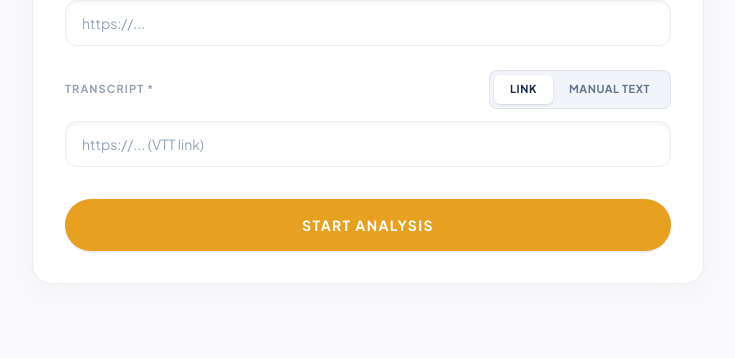
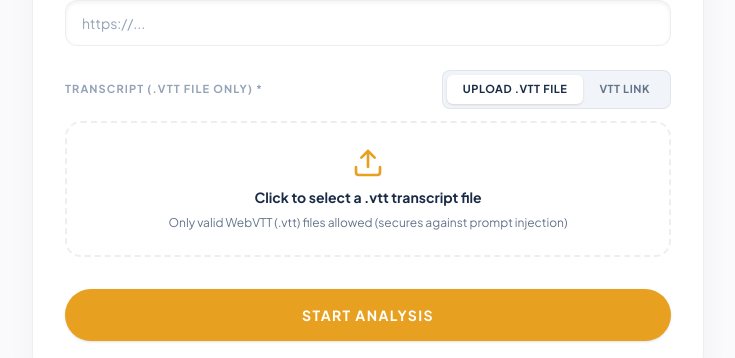
Before and after one commit to cyrustaneja/oogway.ai, a Next.js app: page /analysis/new in a window 1280 px wide. Shown: the part 778-1136 px from the top of the page, without its empty margins (272-1007 px from the left). Built offline with nearby package versions, Linux system fonts and the light colour scheme; no server answers; sample sign-in values are in the browser's storage.

Commit message:
security: restrict transcript inputs strictly to .vtt files and VTT URLs to prevent prompt injection attacks

```diff
--- a/app/(dashboard)/analysis/new/page.tsx
+++ b/app/(dashboard)/analysis/new/page.tsx
@@ -57,10 +57,36 @@ export default function NewAnalysisPage() {
 
   // Asset links
   const [videoUrl, setVideoUrl] = useState("");
-  const [transcriptMode, setTranscriptMode] = useState<'url' | 'manual'>('url');
+  const [transcriptMode, setTranscriptMode] = useState<'file' | 'url'>('file');
   const [transcriptUrl, setTranscriptUrl] = useState("");
   const [transcriptText, setTranscriptText] = useState("");
+  const [vttFileName, setVttFileName] = useState("");
   const [isFocused, setIsFocused]   = useState(false);
+
+  const handleVttFileChange = (e: React.ChangeEvent<HTMLInputElement>) => {
+    const file = e.target.files?.[0];
+    if (!file) return;
+    if (!file.name.toLowerCase().endsWith('.vtt')) {
+      setError("Only .vtt files are allowed to prevent prompt injection.");
+      setVttFileName("");
+      setTranscriptText("");
+      return;
+    }
+    const reader = new FileReader();
+    reader.onload = (event) => {
+      const content = event.target?.result as string;
+      if (!content.includes('-->') && !content.toUpperCase().includes('WEBVTT')) {
+        setError("The selected file is not a valid WebVTT format.");
+        setVttFileName("");
+        setTranscriptText("");
+        return;
+      }
+      setError("");
+      setVttFileName(file.name);
+      setTranscriptText(content);
+    };
+    reader.readAsText(file);
+  };
 
   useEffect(() => {
     Promise.all([
@@ -126,8 +152,8 @@ export default function NewAnalysisPage() {
 
     if (!expertId) { setError("Expert selection is required."); return; }
     if (!videoUrl.trim()) { setError("Video link is required."); return; }
-    if (transcriptMode === 'url' && !transcriptUrl.trim()) { setError("Please provide a Transcript URL."); return; }
-    if (transcriptMode === 'manual' && !transcriptText.trim()) { setError("Please paste the manual transcript text."); return; }
+    if (transcriptMode === 'url' && !transcriptUrl.trim()) { setError("Please provide a VTT Transcript URL."); return; }
+    if (transcriptMode === 'file' && !transcriptText.trim()) { setError("Please select a valid .vtt transcript file."); return; }
 
     setLoading(true);
     try {
@@ -141,7 +167,7 @@ export default function NewAnalysisPage() {
           sessionDate: sessionDate || undefined,
           videoUrl: videoUrl.trim(),
           transcriptUrl: transcriptMode === 'url' ? transcriptUrl.trim() : undefined,
-          transcriptText: transcriptMode === 'manual' ? transcriptText.trim() : undefined,
+          transcriptText: transcriptMode === 'file' ? transcriptText.trim() : undefined,
         }),
       });
 
@@ -535,42 +561,50 @@ export default function NewAnalysisPage() {
 
           <div>
             <div className="flex flex-col sm:flex-row sm:items-center justify-between gap-3 mb-3">
-              <label className="block text-[11px] font-bold text-[var(--muted-foreground)] tracking-widest uppercase">Transcript *</label>
+              <label className="block text-[11px] font-bold text-[var(--muted-foreground)] tracking-widest uppercase">Transcript (.vtt File Only) *</label>
               <div className="flex bg-[var(--layer-2)] rounded-lg p-1 border border-[var(--border)]">
+                <button
+                  type="button"
+                  onClick={() => setTranscriptMode('file')}
+                  className={`flex-1 sm:flex-none px-4 py-1.5 text-[11px] font-bold uppercase tracking-wider rounded-md transition-all ${transcriptMode === 'file' ? 'bg-white text-[var(--foreground)] shadow-sm' : 'text-[var(--muted)] hover:text-[var(--foreground)]'}`}
+                >
+                  Upload .vtt File
+                </button>
                 <button
                   type="button"
                   onClick={() => setTranscriptMode('url')}
                   className={`flex-1 sm:flex-none px-4 py-1.5 text-[11px] font-bold uppercase tracking-wider rounded-md transition-all ${transcriptMode === 'url' ? 'bg-white text-[var(--foreground)] shadow-sm' : 'text-[var(--muted)] hover:text-[var(--foreground)]'}`}
                 >
-                  Link
-                </button>
-                <button
-                  type="button"
-                  onClick={() => setTranscriptMode('manual')}
-                  className={`flex-1 sm:flex-none px-4 py-1.5 text-[11px] font-bold uppercase tracking-wider rounded-md transition-all ${transcriptMode === 'manual' ? 'bg-white text-[var(--foreground)] shadow-sm' : 'text-[var(--muted)] hover:text-[var(--foreground)]'}`}
-                >
-                  Manual Text
+                  VTT Link
                 </button>
               </div>
             </div>
 
-            {transcriptMode === 'url' ? (
+            {transcriptMode === 'file' ? (
+              <div className="border-2 border-dashed border-[var(--border)] rounded-2xl p-6 text-center hover:border-brand-orange transition-colors bg-[var(--layer-1)]">
+                <input
+                  type="file"
+                  accept=".vtt"
+                  onChange={handleVttFileChange}
+                  className="hidden"
+                  id="vtt-file-input"
+                />
+                <label htmlFor="vtt-file-input" className="cursor-pointer flex flex-col items-center gap-2">
+                  <Upload className="w-8 h-8 text-brand-orange" />
+                  <span className="text-sm font-bold text-[var(--foreground)]">
+                    {vttFileName ? vttFileName : "Click to select a .vtt transcript file"}
+                  </span>
+                  <span className="text-xs text-[var(--muted)]">Only valid WebVTT (.vtt) files allowed (secures against prompt injection)</span>
+                </label>
+              </div>
+            ) : (
               <input
                 type="url"
                 value={transcriptUrl}
                 onChange={(e) => setTranscriptUrl(e.target.value)}
-                placeholder="https://... (VTT link)"
+                placeholder="https://... (VTT link ending in .vtt)"
                 className="w-full liquid-input"
                 required={transcriptMode === 'url'}
-              />
-            ) : (
-              <textarea
-                value={transcriptText}
-                onChange={(e) => setTranscriptText(e.target.value)}
-                placeholder="Paste the raw transcript text here..."
-                rows={6}
-                className="w-full liquid-input resize-y"
-                required={transcriptMode === 'manual'}
               />
             )}
           </div>
--- a/app/api/analysis/route.ts
+++ b/app/api/analysis/route.ts
@@ -94,6 +94,14 @@ export async function POST(req: Request) {
 
     const { name, expertId, sessionNoteId, schedDuration, batchId, videoUrl, transcriptUrl, transcriptText, tier, sessionDate } = parsed.data;
 
+    // Validate VTT format if transcriptText is provided
+    if (transcriptText && !transcriptText.includes('-->') && !transcriptText.toUpperCase().includes('WEBVTT')) {
+      return NextResponse.json(
+        { error: "Only valid WebVTT (.vtt) format transcripts are allowed to prevent prompt injection." },
+        { status: 400 }
+      );
+    }
+
     // Generate name if missing
     let finalName = name;
     if (!finalName) {
```
